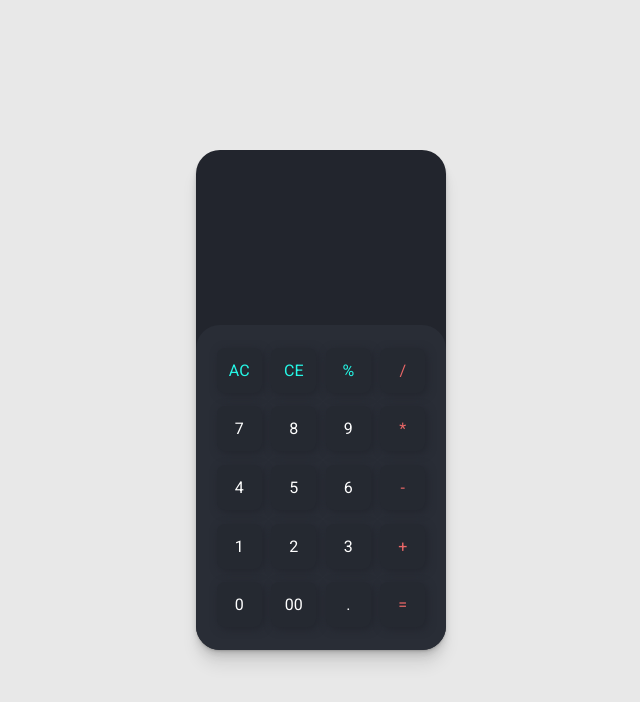
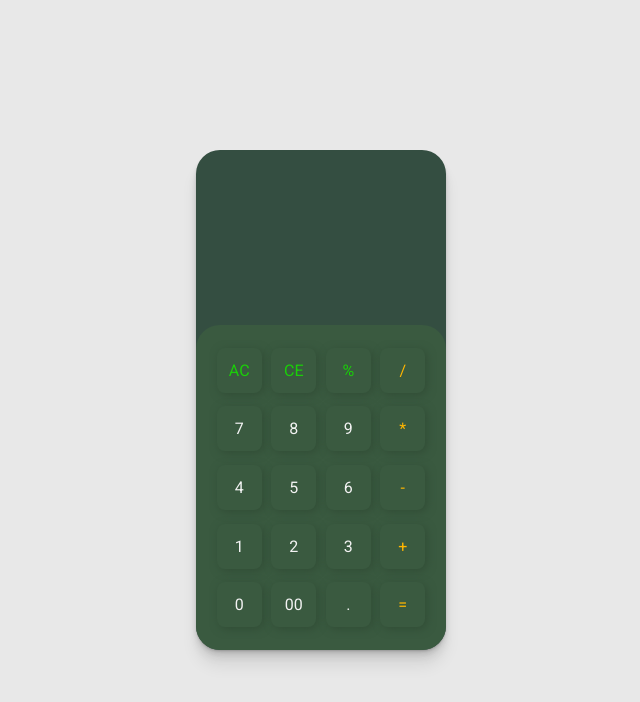
Before and after one commit to TisteEdur/calculator, a plain HTML site: page index.html in a window 1280 px wide. Shown: the whole page, without its empty margins (319-959 px from the left). Drawn offline with Linux system fonts and the light colour scheme.

Commit message:
change UI colors

```diff
--- a/styles.css
+++ b/styles.css
@@ -22,7 +22,7 @@ body {
     flex-direction: column;
     justify-content: flex-end;
     border-radius: 1.5em;
-    background-color: #22252d;
+    background-color: #344e41;
     box-shadow:
       0 1px 1px hsl(0deg 0% 0% / 0.075),
       0 2px 2px hsl(0deg 0% 0% / 0.075),
@@ -40,8 +40,8 @@ body {
         font-size: 2rem;
         text-align: right;
         border: none;
-        color: #fff;
-        background-color: #22252d;
+        color: #f3f3f3;
+        background-color: #344e41;
         outline: none;
         pointer-events: none;
     }
@@ -55,7 +55,7 @@ body {
         justify-items: center;
         grid-template-columns: repeat(4, 1fr);
         border-radius: 1.5em;
-        background-color: #292d36;
+        background-color: #3a5a40;
 
         .btn {
             width: 45px;
@@ -65,27 +65,27 @@ body {
             font-weight: 400;
             border-radius: .5em;
             border: none;
-            background-color: #252931;
-            box-shadow: 2px 2px 8px 0px #22252d;
+            background-color: #3a5a40;
+            box-shadow: 2px 2px 8px 0px #314d36;
             cursor: pointer;
             transition: all .2sec ease-in-out;
         }
 
         .btn:hover {
             transition: all .2sec ease-in-out;
-            background-color: #292d36;
+            background-color: #476e4e;
         }
 
         .clear {
-            color: #25f7e6;
+            color: #1acf08;
         }
 
         .operator {
-            color: #ea6767;
+            color: #ffb600;
         }
 
         .number {
-            color: #fff;
+            color: #f3f3f3;
         }
     }
 }
```
